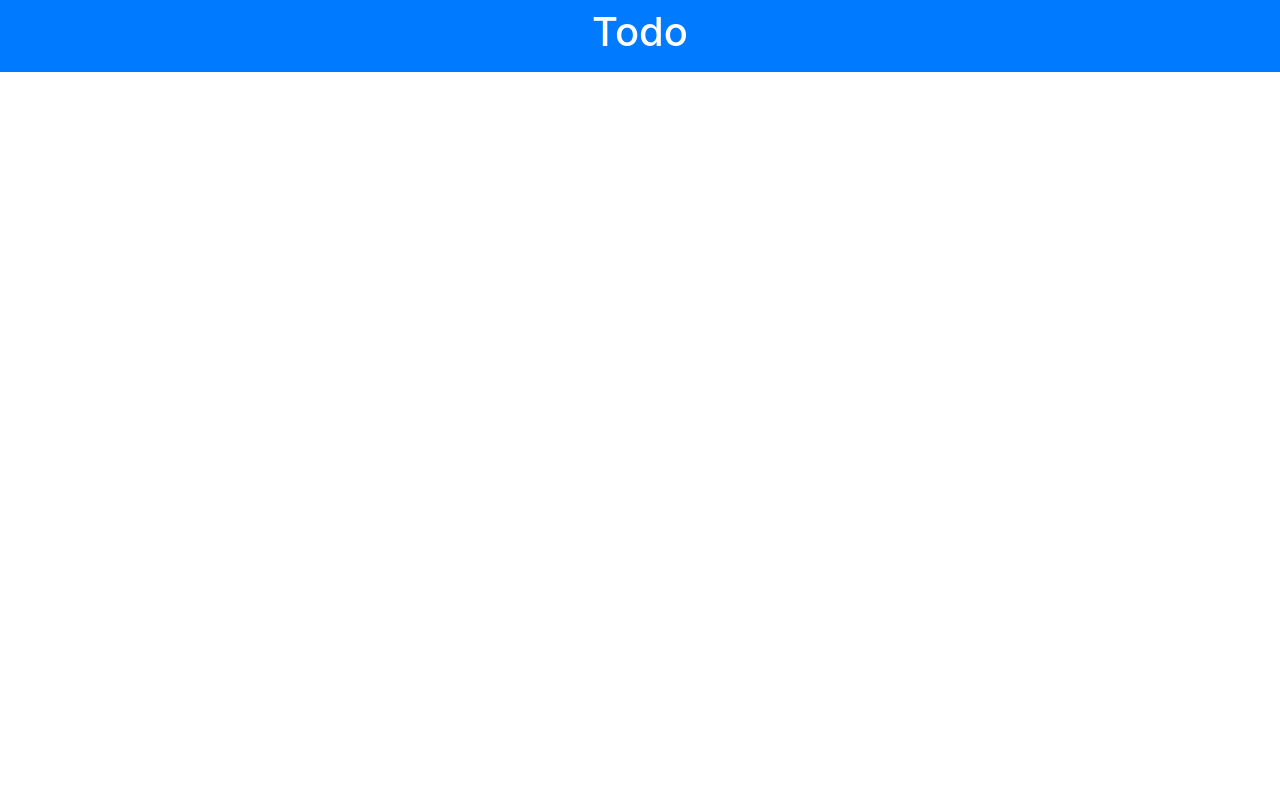
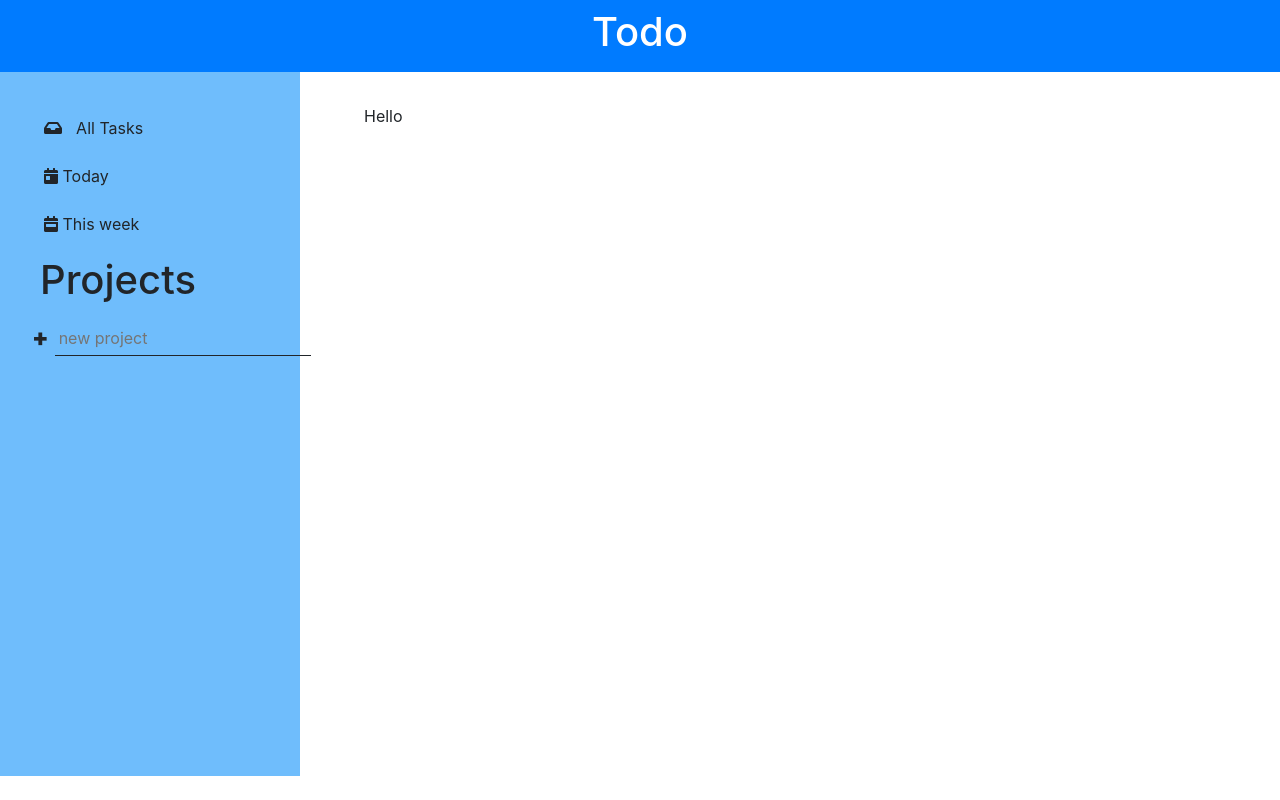
Before and after one commit to HillaryOkello/Todo-list-js, a plain HTML site: page dist/index.html in a window 1280 px wide. Drawn offline with nearby package versions, Linux system fonts and the light colour scheme.

Commit message:
finish UI basics

```diff
--- a/dist/index.html
+++ b/dist/index.html
@@ -7,7 +7,7 @@
 <meta name="Description" content="Enter your description here"/>
 <link rel="stylesheet" href="https://cdnjs.cloudflare.com/ajax/libs/twitter-bootstrap/4.6.0/css/bootstrap.min.css">
 <link rel="stylesheet" href="https://cdnjs.cloudflare.com/ajax/libs/font-awesome/5.15.2/css/all.min.css">
-<link rel="stylesheet" href="./style.css">
+<link rel="stylesheet" href="../src/assets/style.css">
 <title>Todo List
 </title>
 </head>
@@ -19,6 +19,44 @@
         Todo
       </h1>
     </nav>
+
+    <main class="page-content d-flex">
+      <nav class="nav-bar" id="nav">
+        <!-- Default projects -->
+        <div class="default-projects-list">
+          <button class="btn button-default-project p-1 m-2" id="button-all-projects">
+            <i class="fas fa-inbox"></i>
+            All Tasks
+          </button>
+          <button class="btn button-default-project p-1 m-2" id="button-today-projects">
+            <i class="fas fa-calendar-day"></i>
+            Today
+          </button>
+          <button class="btn button-default-project p-1 m-2" id="button-week-projects">
+            <i class="fas fa-calendar-week"></i>
+            This week
+          </button>
+        </div>
+        <!-- User projects -->
+        <h1 class="projects-title p-2">Projects</h1>
+        <div class="projects-list" id="projects-list">
+          <form action="" data-new-project-form class="d-flex">
+            <input
+              type="text"
+              class="new list"
+              data-new-project-input
+              placeholder="new project"
+              aria-label="new project"
+            />
+            <button class="btn create" aria-label="create new list">+</button>
+          </form>
+        </div>
+      </nav>
+
+      <!-- Todo -->
+      <div class="project-preview" id="project-preview">Hello</div>
+
+    </main>
   </div>
 
 <script src="main.js"></script>
@@ -27,3 +65,29 @@
 <script src="https://cdnjs.cloudflare.com/ajax/libs/twitter-bootstrap/4.6.0/js/bootstrap.min.js"></script>
 </body>
 </html>
+<!--
+<button class="btn button-add-project" id="button-add-project">
+  <i class="fas fa-plus"></i>
+  Add Project
+</button>
+<div class="add-project-popup" id="add-project-popup">
+  <input
+    class="input-add-project-popup"
+    id="input-add-project-popup"
+    type="text"
+  />
+  <div class="add-project-popup-buttons">
+    <button
+      class="button-add-project-popup"
+      id="button-add-project-popup"
+    >
+      Add
+    </button>
+    <button
+      class="button-cancel-project-popup"
+      id="button-cancel-project-popup"
+    >
+      Cancel
+    </button>
+  </div>
+</div> -->
--- a/src/assets/style.css
+++ b/src/assets/style.css
@@ -0,0 +1,101 @@
+.nav-bar {
+  flex: 1;
+  max-width: 300px;
+  padding: 2rem;
+  background-color: rgb(111, 189, 252);
+  height: 88vh;
+}
+
+.nav.active {
+  display: block;
+}
+
+.button-default-project {
+  align-items: center;
+  justify-content: space-between;
+  width: 100%;
+  background-color: rgb(111, 189, 252);
+  text-align: left;
+  margin: 5px;
+}
+
+.fa-inbox {
+  margin-right: 0.6rem;
+}
+
+.button-project.active,
+.button-default-project.active {
+  font-weight: bold;
+  background-color: #ccc;
+}
+
+.button-project:hover,
+.button-default-project:hover,
+.button-add-project:hover {
+  background-color: #fff;
+}
+
+button-add-project {
+  display: block;
+  width: 100%;
+  margin-top: 1rem;
+  margin-left: 0.2rem;
+  background-color: var(--secondary-light);
+  text-align: left;
+}
+
+.button-add-project.active {
+  display: none;
+}
+
+.button-project.active,
+.button-default-project.active {
+  font-weight: bold;
+  background-color: #ccc;
+}
+
+.button-project:hover .right-project-panel {
+  visibility: visible;
+}
+
+.fa-times {
+  margin-right: 0;
+}
+
+.btn {
+  cursor: pointer;
+  background: 0;
+  border: 0;
+  padding: 0;
+  color: inherit;
+}
+
+.btn.create {
+  font-size: 1.5rem;
+  font-weight: 900;
+  margin-right: 0.25em;
+  transition: opacity 250ms ease-in;
+}
+
+.new {
+  background: transparent;
+  border: 0;
+  color: inherit;
+  border-bottom: 1px solid currentColor;
+  font-size: inherit;
+  outline: none;
+  padding: 0.25em;
+  transition: border-bottom 150ms ease-in;
+  order: 2;
+}
+
+.project-preview {
+  flex: 5;
+  max-width: 900px;
+  padding: 2rem 4rem;
+}
+
+.project-preview h1 {
+  padding: 0 1rem;
+  margin-bottom: 1rem;
+}
```
